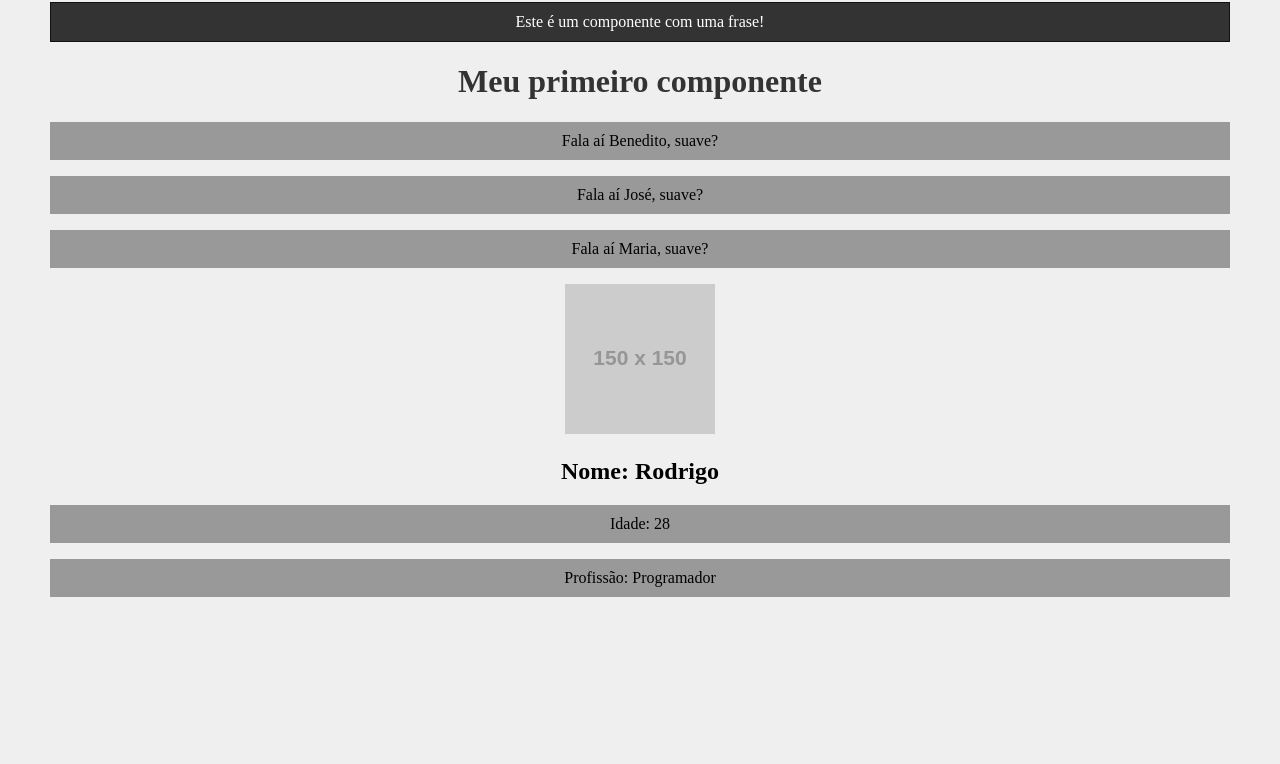
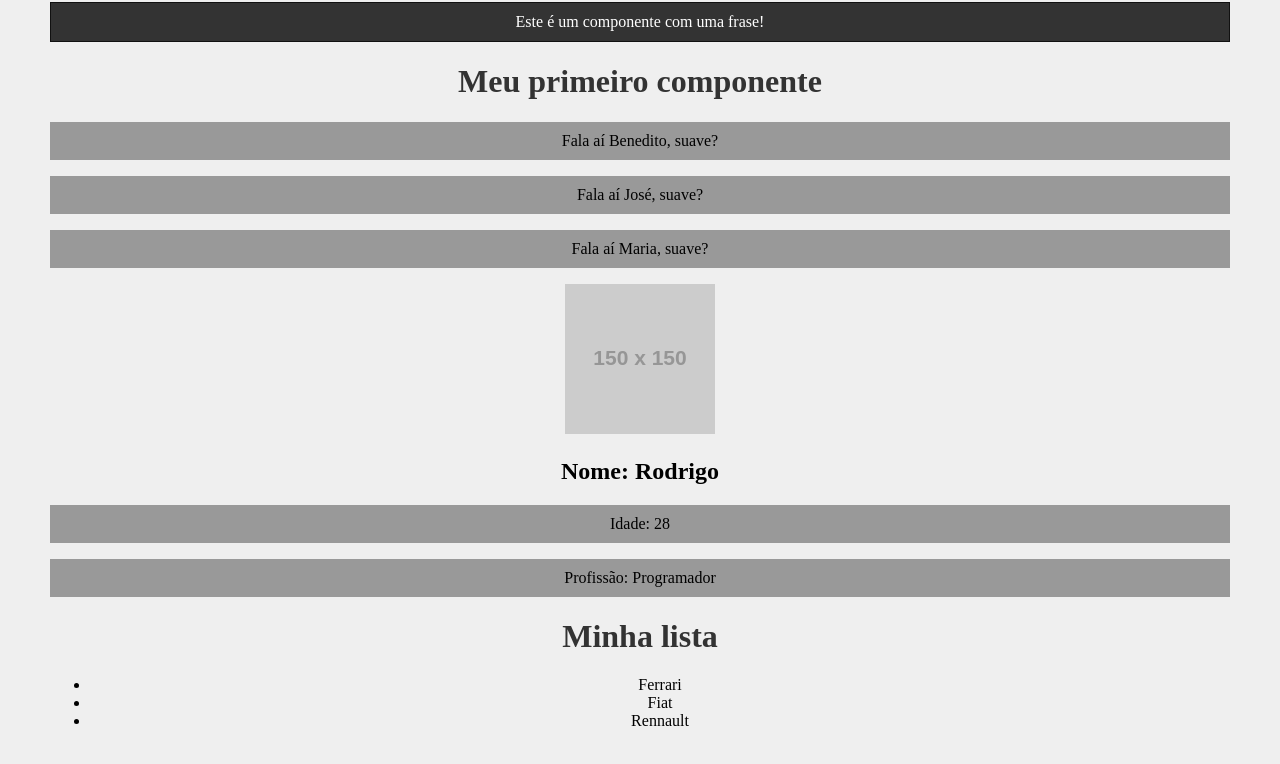
Before and after one commit to Jose-Benedito/meu-projeto, a React (Create React App) app: page / in a window 1280 px wide. Shown: the part 390-1154 px from the top of the page. Before the commit the page ends 1053 px from the top, so only its background shows below. Built offline with nearby package versions, Linux system fonts and the light colour scheme.

Commit message:
usando Fragment

```diff
--- a/src/App.js
+++ b/src/App.js
@@ -3,6 +3,7 @@
 import HelloWorld  from './components/HelloWorld';
 import SayMyName from './components/SayMyName';
 import Pessoa from './components/Pessoa';
+import List from './List';
 
 function App() {
   const name = 'Maria'
@@ -29,6 +30,8 @@
       idade="28"
       profissao="Programador"
       foto="https://via.placeholder.com/150"/>
+
+      <List />
     </div>
   );
 }
--- /dev/null
+++ b/src/List.js
@@ -0,0 +1,17 @@
+import Item from "./components/Item"
+
+
+function List(){
+    return(
+      <>
+      <h1>Minha lista</h1>
+      <ul>
+        <Item marca="Ferrari"/>
+        <Item marca="Fiat" />
+        <Item marca="Rennault" />
+      </ul>
+      </>
+    )
+}
+
+export default List
--- /dev/null
+++ b/src/components/Item.js
@@ -0,0 +1,9 @@
+function Item(props){
+    return(
+        <>
+        <li>{props.marca}</li>
+
+        </>
+    )
+}
+export default Item
--- a/src/index.css
+++ b/src/index.css
@@ -1,6 +1,7 @@
 body {
   margin: 0;
   padding: 50px;
+  padding-bottom:  500px;
   background-color: #efefef;
 
 }
```
